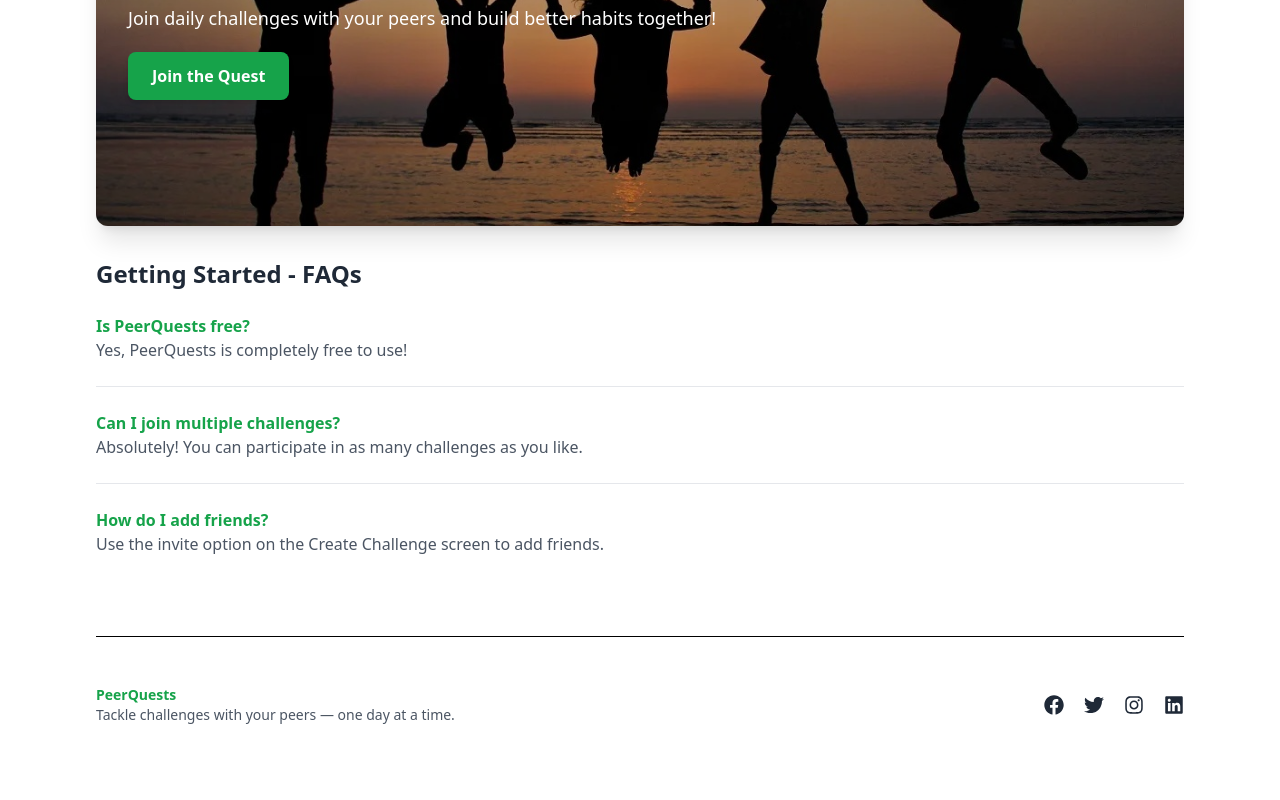
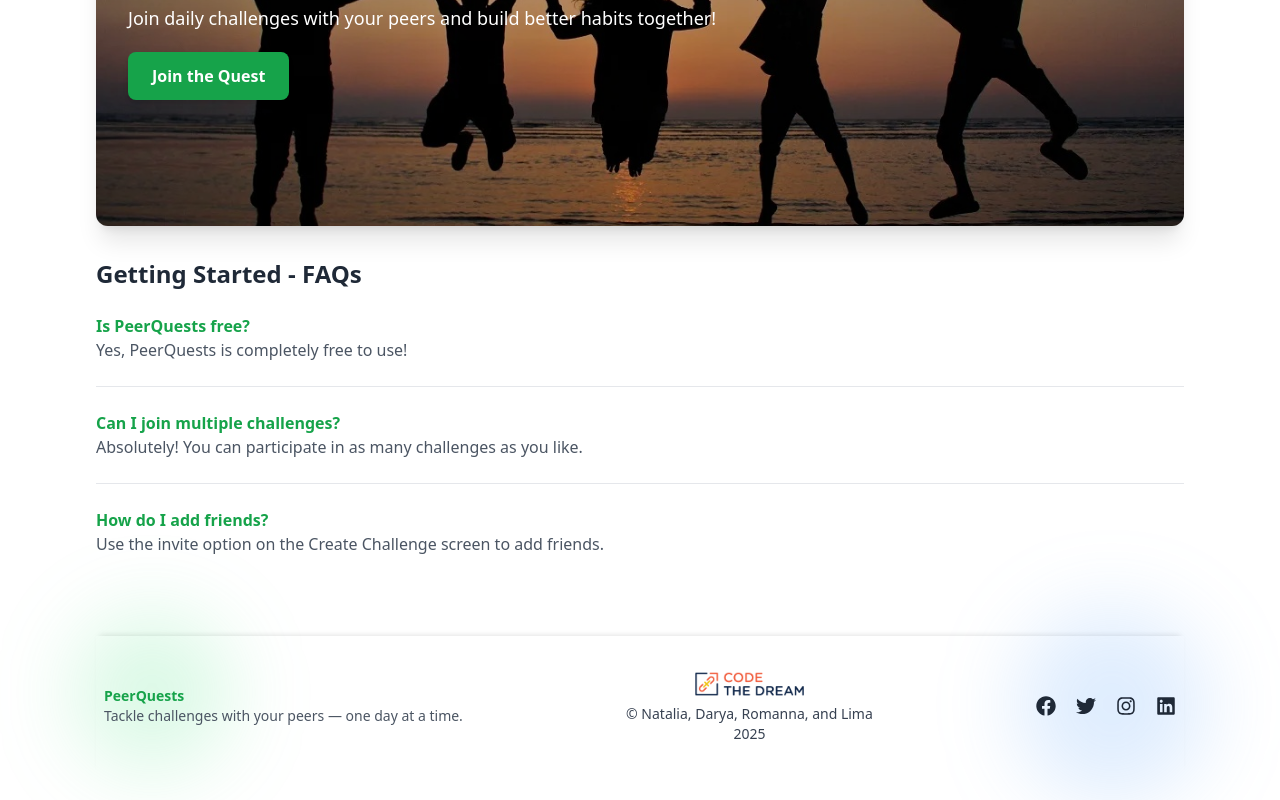
Before and after one commit to Code-the-Dream-School/jj-practicum-team-7-front, a React (Vite) app: page / in a window 1280 px wide. Shown: the part 310-1110 px from the top of the page. Before the commit the page ends 1083 px from the top, so only its background shows below. Built offline with nearby package versions, Linux system fonts and the light colour scheme; no server answers.

Commit message:
added changes in footer and logo

```diff
--- /dev/null
+++ b/src/components/FooterCard.jsx
@@ -0,0 +1,83 @@
+import { FaFacebook, FaTwitter, FaInstagram, FaLinkedin } from "react-icons/fa";
+
+const FooterCard = ({
+  variant = "landing",
+  footerLogo,
+}) => {
+  // choose spacing/margins depending on variant
+  const containerClasses =
+    variant === "landing"
+      ? "relative mx-12 md:mx-24 py-6 flex flex-col md:flex-row justify-between items-center overflow-visible"
+      : "relative py-6 px-4 md:px-6 flex flex-col md:flex-row justify-between items-center overflow-visible";
+
+  return (
+    <footer className="mt-6 text-sm w-full relative">
+      <div
+        className={containerClasses}
+        style={{ boxShadow: "0 -4px 6px -4px rgba(0,0,0,0.15)" }}
+      >
+        {/* Background blobs */}
+        <div className="absolute -top-6 -left-6 w-40 h-40 bg-green-400/20 rounded-full blur-2xl"></div>
+        <div className="absolute -bottom-6 -right-6 w-48 h-48 bg-blue-400/20 rounded-full blur-2xl"></div>
+
+        {/* Left block */}
+        <div className="mb-4 md:mb-0 relative z-10 p-2">
+          <strong className="text-green-600">PeerQuests</strong>
+          <p className="text-gray-600">
+            Tackle challenges with your peers — one day at a time.
+          </p>
+        </div>
+
+        {/* Center block */}
+        <div className="text-center text-gray-700 relative z-10 p-2">
+          <h2 className="text-sm font-medium">
+            <img src={footerLogo} alt="Logo" className="mx-auto h-8" />
+          </h2>
+          <p className="text-sm mt-1">
+            © Natalia, Darya, Romanna, and Lima
+            <br />
+            2025
+          </p>
+        </div>
+
+        {/* Right block */}
+        <div className="flex gap-5 text-xl relative z-10 p-2">
+          <a
+            href="https://facebook.com"
+            target="_blank"
+            rel="noreferrer"
+            className="hover:text-blue-600"
+          >
+            <FaFacebook />
+          </a>
+          <a
+            href="https://twitter.com"
+            target="_blank"
+            rel="noreferrer"
+            className="hover:text-blue-400"
+          >
+            <FaTwitter />
+          </a>
+          <a
+            href="https://instagram.com"
+            target="_blank"
+            rel="noreferrer"
+            className="hover:text-pink-500"
+          >
+            <FaInstagram />
+          </a>
+          <a
+            href="https://linkedin.com"
+            target="_blank"
+            rel="noreferrer"
+            className="hover:text-blue-700"
+          >
+            <FaLinkedin />
+          </a>
+        </div>
+      </div>
+    </footer>
+  );
+};
+
+export default FooterCard;
--- a/src/pages/Landing.jsx
+++ b/src/pages/Landing.jsx
@@ -1,6 +1,8 @@
 import { Link } from "react-router-dom";
 import { FaFacebook, FaTwitter, FaInstagram, FaLinkedin } from "react-icons/fa";
-import logo from "../assets/logo.svg";
+import logo from "../assets/logo_2.png";
+import FooterCard from "../components/FooterCard";
+import footerLogo from "../assets/footerLogo.png";
 
 const Landing = () => {
   return (
@@ -10,7 +12,7 @@ const Landing = () => {
         <img
           src={logo}
           alt="App Logo"
-          className="w-40 h-28 mb-6"
+          className="w-34 h-28 mb-6"
           style={{ clipPath: "inset(0 0 0 2px)" }}
         />
       </header>
@@ -78,51 +80,9 @@ const Landing = () => {
           </div>
         </div>
       </section>
-      <hr className="my-6 border-black mx-12 md:mx-24" />
 
       {/* Footer */}
-      <footer className="flex flex-col md:flex-row justify-between items-center px-12 md:px-24 py-6 mb-6 text-sm">
-        <div className="mb-4 md:mb-0">
-          <strong className="text-green-600">PeerQuests</strong>
-          <p className="text-gray-600">
-            Tackle challenges with your peers — one day at a time.
-          </p>
-        </div>
-        <div className="flex gap-5 text-xl">
-          <a
-            href="https://facebook.com"
-            target="_blank"
-            rel="noreferrer"
-            className="hover:text-blue-600"
-          >
-            <FaFacebook />
-          </a>
-          <a
-            href="https://twitter.com"
-            target="_blank"
-            rel="noreferrer"
-            className="hover:text-blue-400"
-          >
-            <FaTwitter />
-          </a>
-          <a
-            href="https://instagram.com"
-            target="_blank"
-            rel="noreferrer"
-            className="hover:text-pink-500"
-          >
-            <FaInstagram />
-          </a>
-          <a
-            href="https://linkedin.com"
-            target="_blank"
-            rel="noreferrer"
-            className="hover:text-blue-700"
-          >
-            <FaLinkedin />
-          </a>
-        </div>
-      </footer>
+      <FooterCard variant="landing" footerLogo={footerLogo} />
     </div>
   );
 };
```
Also changed, not shown: src/assets/Logo_2.png (added), src/assets/footerLogo.png (added).
